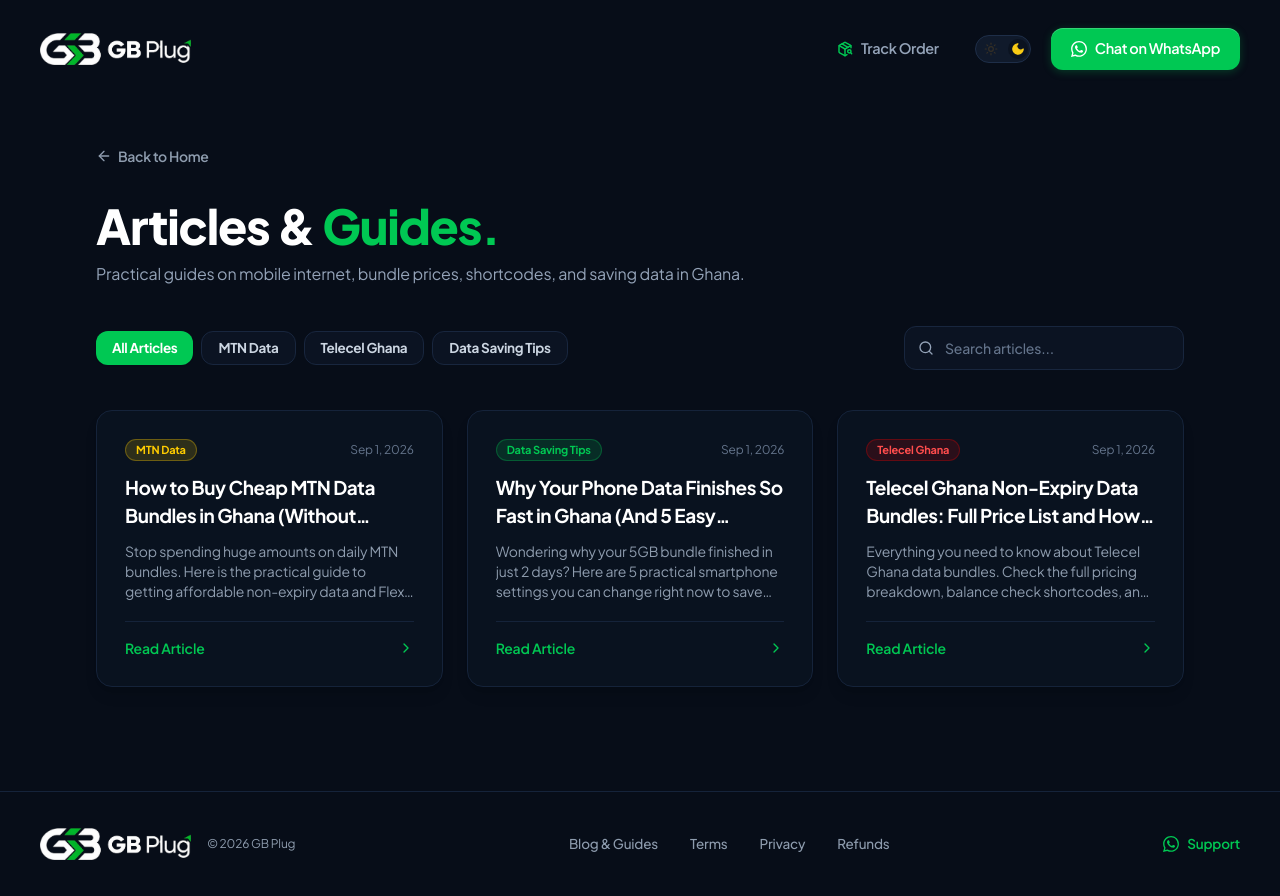
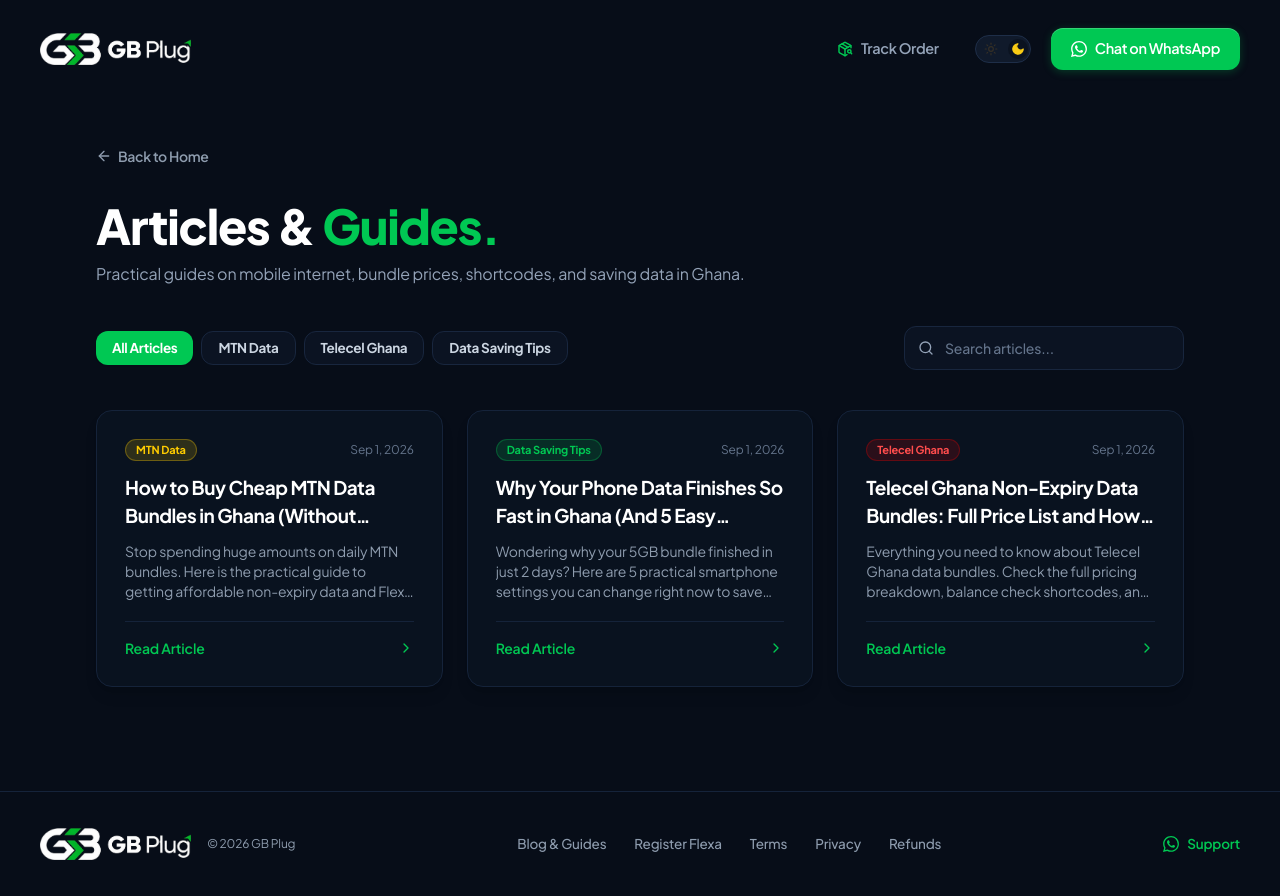
Before and after one commit to kamaldeen5/gbplug, a Next.js app: page /blog in a window 1280 px wide. Built offline with nearby package versions, Linux system fonts and the light colour scheme.

Commit message:
feat(pricing): update official pricing guide for MTN Flexa, Telecel & AT with verified API products and minimal flexa link

```diff
--- a/src/components/Footer.tsx
+++ b/src/components/Footer.tsx
@@ -29,10 +29,18 @@ export function Footer({ isDark }: FooterProps) {
         </div>
 
         {/* Center: Essential Links */}
-        <div className="flex items-center gap-5 md:gap-8 font-medium">
+        <div className="flex items-center gap-4 sm:gap-5 md:gap-7 font-medium flex-wrap justify-center">
           <Link href="/blog" className="hover:text-[#00C853] transition-colors">
             Blog &amp; Guides
           </Link>
+          <a
+            href="https://wa.me/233241234567?text=Hello%20GB%20Plug,%20I%20would%20like%20to%20register%20my%20MTN%20number%20for%20Flexa%20bundles"
+            target="_blank"
+            rel="noreferrer"
+            className="hover:text-[#00C853] transition-colors"
+          >
+            Register Flexa
+          </a>
           <Link href="/terms" className="hover:text-[#00C853] transition-colors">
             Terms
           </Link>
--- a/src/data/bundles.ts
+++ b/src/data/bundles.ts
@@ -15,13 +15,11 @@ export interface BundleOption {
   name: string;
   data: string;
   costPrice: number;
-  price: number; // Retail price with 12.5% profit margin
+  price: number;
   validity: string;
   popular?: boolean;
   serviceType?: ServiceType;
 }
-
-export const PROFIT_MARGIN_PERCENT = 12.5;
 
 export const NETWORKS: Network[] = [
   {
@@ -49,31 +47,38 @@ export const NETWORKS: Network[] = [
 
 export const NETWORK_BUNDLES: Record<string, BundleOption[]> = {
   mtn: [
-    { id: 'mtn-1',  productId: 'e5825a25-f365-4926-b78e-8a5b7d2a1c40', name: '1 GB',  data: '1 GB',  costPrice: 4.10,  price: 5.00,   validity: '90 Days', serviceType: 'mtn_flexa' },
-    { id: 'mtn-2',  productId: 'b285a7da-adea-4bdd-be49-8dd54ad2663f', name: '2 GB',  data: '2 GB',  costPrice: 8.50,  price: 10.00,  validity: '90 Days', serviceType: 'mtn_flexa' },
-    { id: 'mtn-3',  productId: '211647ff-747a-4c00-99d1-f793ced9755c', name: '3 GB',  data: '3 GB',  costPrice: 12.50, price: 15.00,  validity: '90 Days', serviceType: 'mtn_flexa' },
-    { id: 'mtn-4',  productId: 'd56621a9-875a-496d-b216-cc21cb5bae02', name: '4 GB',  data: '4 GB',  costPrice: 16.70, price: 20.00,  validity: '90 Days', serviceType: 'mtn_flexa' },
-    { id: 'mtn-5',  productId: '440262fb-f6fe-4c43-89f3-b6c470f24fea', name: '5 GB',  data: '5 GB',  costPrice: 21.00, price: 24.00,  validity: '90 Days', popular: true, serviceType: 'mtn_flexa' },
-    { id: 'mtn-8',  productId: '45caa58f-397c-41d2-a4f1-48ad8d6e1b23', name: '8 GB',  data: '8 GB',  costPrice: 33.00, price: 39.00,  validity: '90 Days', serviceType: 'mtn_flexa' },
-    { id: 'mtn-10', productId: '56456480-f69d-4cb2-8d0f-fd90e5a3e7b7', name: '10 GB', data: '10 GB', costPrice: 41.80, price: 48.00,  validity: '90 Days', popular: true, serviceType: 'mtn_flexa' },
-    { id: 'mtn-15', productId: 'c5418c3a-83fb-461b-ba61-59c1583d5699', name: '15 GB', data: '15 GB', costPrice: 63.00, price: 70.00,  validity: '90 Days', serviceType: 'mtn_flexa' },
+    { id: 'mtn-1',  productId: 'e5825a25-f365-4926-b78e-8a5b7d2a1c40', name: '1 GB',  data: '1 GB',  costPrice: 3.95,  price: 4.30,   validity: '90 Days', serviceType: 'mtn_flexa' },
+    { id: 'mtn-2',  productId: 'b285a7da-adea-4bdd-be49-8dd54ad2663f', name: '2 GB',  data: '2 GB',  costPrice: 8.00,  price: 8.70,   validity: '90 Days', serviceType: 'mtn_flexa' },
+    { id: 'mtn-3',  productId: '211647ff-747a-4c00-99d1-f793ced9755c', name: '3 GB',  data: '3 GB',  costPrice: 12.00, price: 13.00,  validity: '90 Days', serviceType: 'mtn_flexa' },
+    { id: 'mtn-4',  productId: 'd56621a9-875a-496d-b216-cc21cb5bae02', name: '4 GB',  data: '4 GB',  costPrice: 16.00, price: 17.30,  validity: '90 Days', serviceType: 'mtn_flexa' },
+    { id: 'mtn-5',  productId: '440262fb-f6fe-4c43-89f3-b6c470f24fea', name: '5 GB',  data: '5 GB',  costPrice: 20.00, price: 21.50,  validity: '90 Days', popular: true, serviceType: 'mtn_flexa' },
+    { id: 'mtn-6',  productId: '81cc78fc-3e21-45f0-ac54-1fafa3f01923', name: '6 GB',  data: '6 GB',  costPrice: 24.00, price: 25.80,  validity: '90 Days', serviceType: 'mtn_flexa' },
+    { id: 'mtn-8',  productId: '45caa58f-397c-41d2-a4f1-48ad8d6e1b23', name: '8 GB',  data: '8 GB',  costPrice: 33.00, price: 35.50,  validity: '90 Days', serviceType: 'mtn_flexa' },
+    { id: 'mtn-10', productId: '56456480-f69d-4cb2-8d0f-fd90e5a3e7b7', name: '10 GB', data: '10 GB', costPrice: 40.00, price: 43.00,  validity: '90 Days', popular: true, serviceType: 'mtn_flexa' },
+    { id: 'mtn-15', productId: 'c5418c3a-83fb-461b-ba61-59c1583d5699', name: '15 GB', data: '15 GB', costPrice: 60.00, price: 64.50,  validity: '90 Days', serviceType: 'mtn_flexa' },
+    { id: 'mtn-20', productId: '02c2d960-3676-4e34-b96e-3791b8c2b16c', name: '20 GB', data: '20 GB', costPrice: 78.00, price: 83.50,  validity: '90 Days', serviceType: 'mtn_flexa' },
+    { id: 'mtn-25', productId: '6912f2a7-8c03-4ef3-9be3-292e1ba407ed', name: '25 GB', data: '25 GB', costPrice: 98.00, price: 104.50, validity: '90 Days', serviceType: 'mtn_flexa' },
+    { id: 'mtn-30', productId: 'a18f4d14-fac2-4277-901e-d8732b3cfa8e', name: '30 GB', data: '30 GB', costPrice: 119.00, price: 127.00, validity: '90 Days', serviceType: 'mtn_flexa' },
+    { id: 'mtn-40', productId: '6be0cb96-ba7e-4bb1-a993-82cbc4adca62', name: '40 GB', data: '40 GB', costPrice: 160.00, price: 170.00, validity: '90 Days', serviceType: 'mtn_flexa' },
+    { id: 'mtn-50', productId: '4545d0f0-1181-40e0-83b0-f78a8984824f', name: '50 GB', data: '50 GB', costPrice: 195.00, price: 207.00, validity: '90 Days', serviceType: 'mtn_flexa' },
   ],
   telecel: [
-    { id: 'telecel-10', productId: 'a1ac61e5-1f4b-4a91-b72d-f30d8496992e', name: '10 GB', data: '10 GB', costPrice: 36.5,  price: 41.50,  validity: 'No Expiry', popular: true },
-    { id: 'telecel-15', productId: '2f2b2754-a739-4f7f-9db7-e0e2f6cb32de', name: '15 GB', data: '15 GB', costPrice: 55.0,  price: 62.00,  validity: 'No Expiry' },
-    { id: 'telecel-20', productId: '49324be2-be6d-4d64-848d-550973b38c3d', name: '20 GB', data: '20 GB', costPrice: 72.5,  price: 82.00,  validity: 'No Expiry' },
-    { id: 'telecel-30', productId: 'ca75855c-39ce-46ca-a82f-0a8c1d087577', name: '30 GB', data: '30 GB', costPrice: 108.0, price: 121.50, validity: 'No Expiry' },
-    { id: 'telecel-40', productId: '98038da4-a235-4d0f-bf7f-e9c675df8059', name: '40 GB', data: '40 GB', costPrice: 143.5, price: 161.50, validity: 'No Expiry' },
-    { id: 'telecel-50', productId: '07265392-0c48-41f2-b035-3d2b0ff349ec', name: '50 GB', data: '50 GB', costPrice: 178.0, price: 200.50, validity: 'No Expiry' },
+    { id: 'telecel-5',  productId: 'cc6ac2e0-7711-4ad4-af14-1098fc3addc5', name: '5 GB',  data: '5 GB',  costPrice: 20.0,  price: 21.50,  validity: 'No Expiry' },
+    { id: 'telecel-10', productId: 'a1ac61e5-1f4b-4a91-b72d-f30d8496992e', name: '10 GB', data: '10 GB', costPrice: 36.5,  price: 40.00,  validity: 'No Expiry', popular: true },
+    { id: 'telecel-15', productId: '2f2b2754-a739-4f7f-9db7-e0e2f6cb32de', name: '15 GB', data: '15 GB', costPrice: 55.0,  price: 60.00,  validity: 'No Expiry' },
+    { id: 'telecel-20', productId: '49324be2-be6d-4d64-848d-550973b38c3d', name: '20 GB', data: '20 GB', costPrice: 72.5,  price: 80.00,  validity: 'No Expiry' },
+    { id: 'telecel-30', productId: 'ca75855c-39ce-46ca-a82f-0a8c1d087577', name: '30 GB', data: '30 GB', costPrice: 108.0, price: 120.00, validity: 'No Expiry' },
+    { id: 'telecel-40', productId: '98038da4-a235-4d0f-bf7f-e9c675df8059', name: '40 GB', data: '40 GB', costPrice: 143.5, price: 158.00, validity: 'No Expiry' },
+    { id: 'telecel-50', productId: '07265392-0c48-41f2-b035-3d2b0ff349ec', name: '50 GB', data: '50 GB', costPrice: 178.0, price: 195.00, validity: 'No Expiry' },
   ],
   airteltigo: [
-    { id: 'at-1',  productId: '8a62ede0-2bad-4ab3-9737-d4758d218bdc', name: '1 GB',  data: '1 GB',  costPrice: 3.8,   price: 4.50,   validity: 'No Expiry' },
-    { id: 'at-2',  productId: '911241cb-16ba-4b30-b0d4-b481286a6565', name: '2 GB',  data: '2 GB',  costPrice: 7.8,   price: 9.00,   validity: 'No Expiry' },
-    { id: 'at-5',  productId: '95f93d5f-b3f2-495c-8705-6bcbb73cd30e', name: '5 GB',  data: '5 GB',  costPrice: 19.3,  price: 22.00,  validity: 'No Expiry', popular: true },
-    { id: 'at-10', productId: 'd8fdb94b-9300-4740-a8eb-6c070f500819', name: '10 GB', data: '10 GB', costPrice: 37.5,  price: 42.50,  validity: 'No Expiry', popular: true },
-    { id: 'at-20', productId: '85444aa0-3af9-4fc9-86c3-c91f2a975c2e', name: '20 GB', data: '20 GB', costPrice: 75.0,  price: 84.50,  validity: 'No Expiry' },
-    { id: 'at-30', productId: '21294632-ad60-4fb8-9a84-192f17295573', name: '30 GB', data: '30 GB', costPrice: 111.5, price: 125.50, validity: 'No Expiry' },
-    { id: 'at-50', productId: '6e2237df-aaf6-4aa1-93b8-0b5ccad3eed8', name: '50 GB', data: '50 GB', costPrice: 184.5, price: 208.00, validity: 'No Expiry' },
+    { id: 'at-1',  productId: '8a62ede0-2bad-4ab3-9737-d4758d218bdc', name: '1 GB',  data: '1 GB',  costPrice: 3.8,   price: 4.30,   validity: 'No Expiry' },
+    { id: 'at-2',  productId: '911241cb-16ba-4b30-b0d4-b481286a6565', name: '2 GB',  data: '2 GB',  costPrice: 7.8,   price: 8.70,   validity: 'No Expiry' },
+    { id: 'at-5',  productId: '95f93d5f-b3f2-495c-8705-6bcbb73cd30e', name: '5 GB',  data: '5 GB',  costPrice: 19.3,  price: 21.50,  validity: 'No Expiry', popular: true },
+    { id: 'at-10', productId: 'd8fdb94b-9300-4740-a8eb-6c070f500819', name: '10 GB', data: '10 GB', costPrice: 37.5,  price: 42.00,  validity: 'No Expiry', popular: true },
+    { id: 'at-20', productId: '85444aa0-3af9-4fc9-86c3-c91f2a975c2e', name: '20 GB', data: '20 GB', costPrice: 75.0,  price: 83.00,  validity: 'No Expiry' },
+    { id: 'at-30', productId: '21294632-ad60-4fb8-9a84-192f17295573', name: '30 GB', data: '30 GB', costPrice: 111.5, price: 125.00, validity: 'No Expiry' },
+    { id: 'at-50', productId: '6e2237df-aaf6-4aa1-93b8-0b5ccad3eed8', name: '50 GB', data: '50 GB', costPrice: 184.5, price: 205.00, validity: 'No Expiry' },
   ],
 };
 
```
